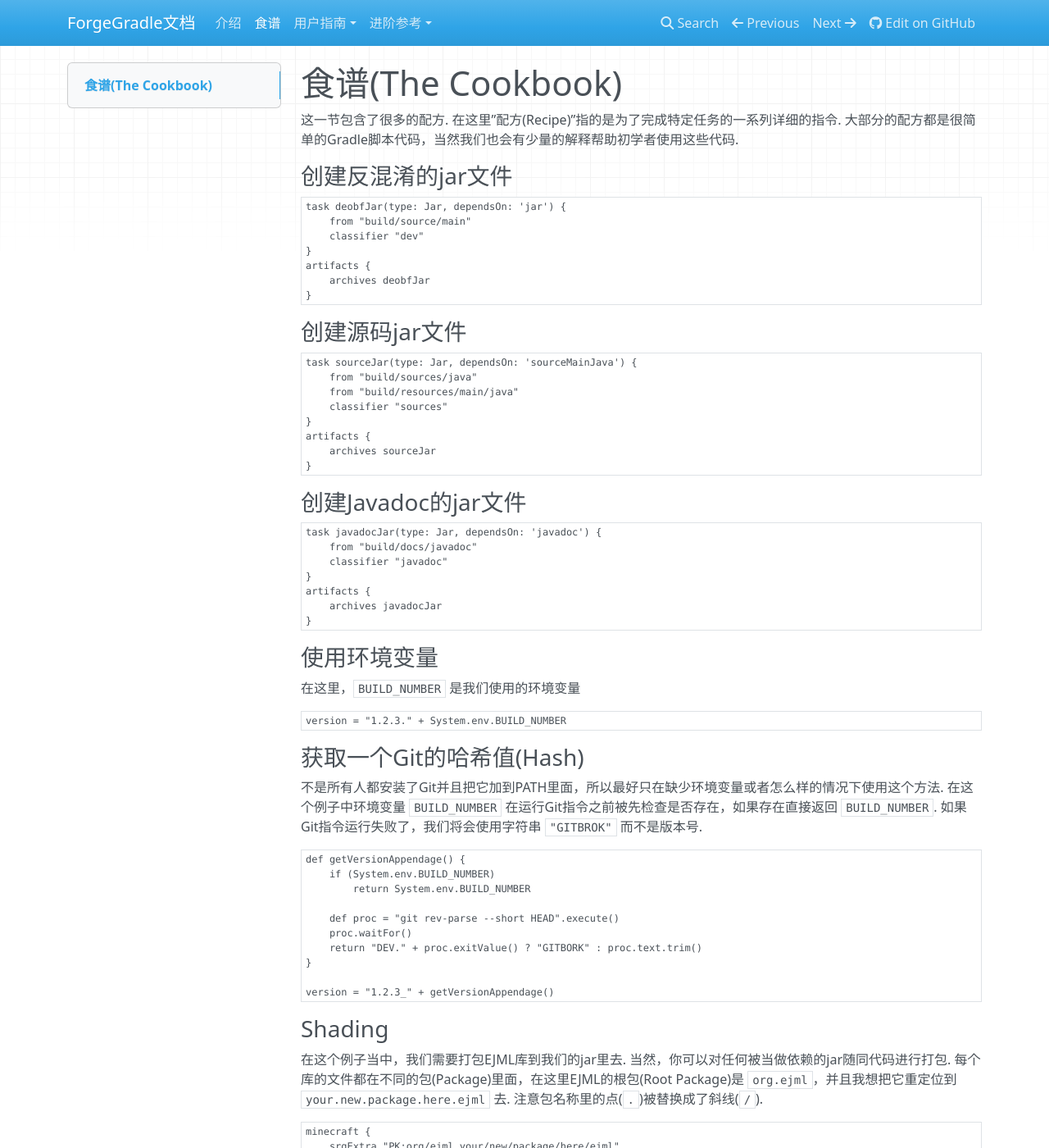
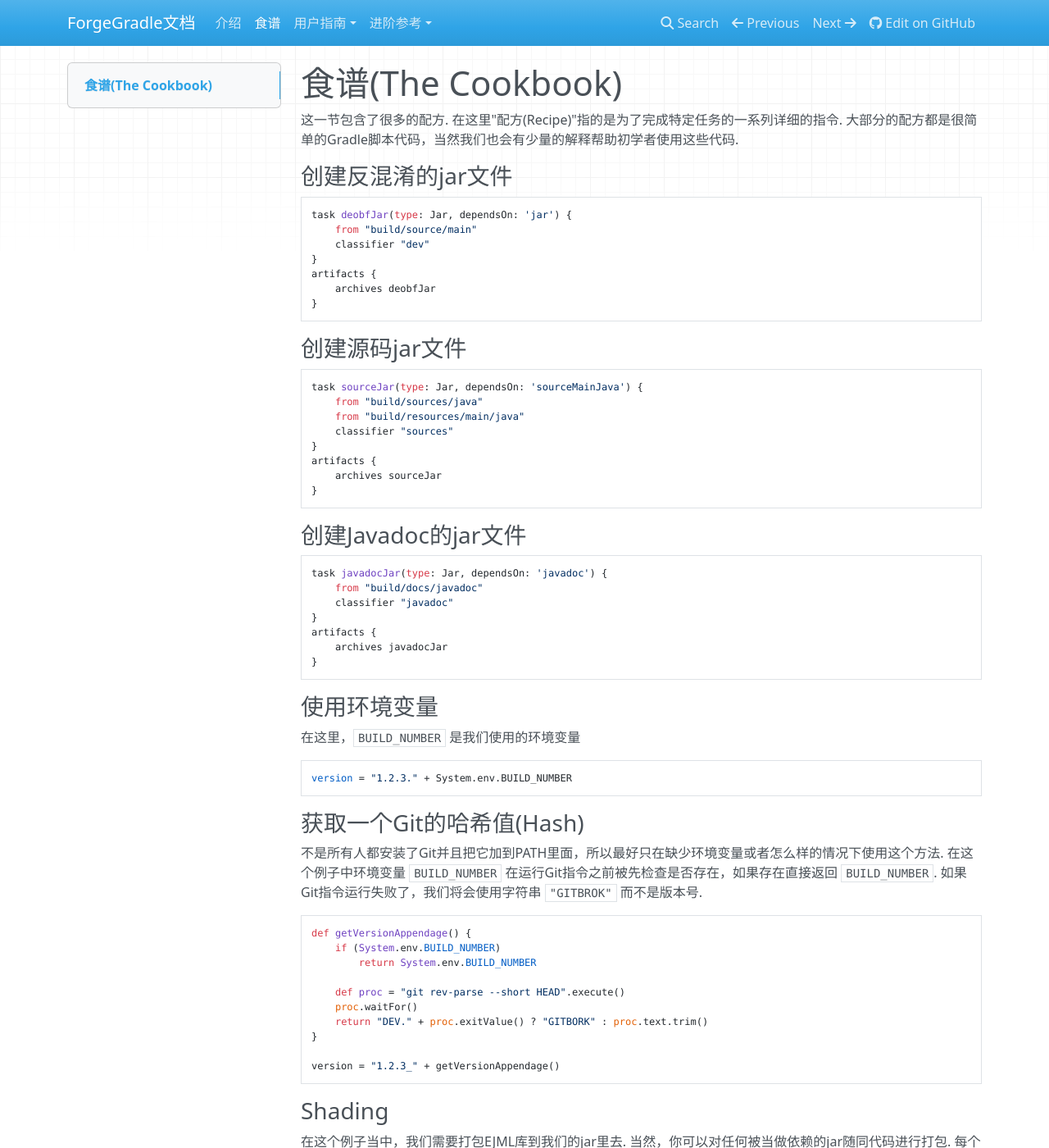
Before and after one commit to Krasjet/ForgeGradle-Documentation-CN, an MkDocs documentation site: the page built from docs/cookbook.md, in a window 1280 px wide and 1400 px high. Shown: the whole window at 82% size. Built offline with MkDocs 1.6.1, drawn with Linux system fonts in a browser that asks for light colours; nearby versions of some CDN libraries; old or Windows-style settings are respelled for this version of MkDocs; some of the changed text lies outside the part shown.

Commit message:
Remove explicit code highlight notation

````diff
--- a/docs/cookbook.md
+++ b/docs/cookbook.md
@@ -5,7 +5,7 @@
 
 ### 创建反混淆的jar文件
 
-```gradle
+```
 task deobfJar(type: Jar, dependsOn: 'jar') {
     from "build/source/main"
     classifier "dev"
@@ -17,7 +17,7 @@ artifacts {
 
 ### 创建源码jar文件
 
-```gradle
+```
 task sourceJar(type: Jar, dependsOn: 'sourceMainJava') {
     from "build/sources/java"
     from "build/resources/main/java"
@@ -30,7 +30,7 @@ artifacts {
 
 ### 创建Javadoc的jar文件
 
-```gradle
+```
 task javadocJar(type: Jar, dependsOn: 'javadoc') {
     from "build/docs/javadoc"
     classifier "javadoc"
@@ -44,7 +44,7 @@ artifacts {
 
 在这里，`BUILD_NUMBER` 是我们使用的环境变量
 
-```gradle
+```
 version = "1.2.3." + System.env.BUILD_NUMBER
 ```
 
@@ -53,7 +53,7 @@ version = "1.2.3." + System.env.BUILD_NUMBER
 不是所有人都安装了Git并且把它加到PATH里面，所以最好只在缺少环境变量或者怎么样的情况下使用这个方法. 在这个例子中环境变量 `BUILD_NUMBER` 在运行Git指令之前被先检查是否存在，如果存在直接返回 `BUILD_NUMBER`. 如果Git指令运行失败了，我们将会使用字符串 `"GITBROK"` 而不是版本号.
 
 
-```gradle
+```
 def getVersionAppendage() {
     if (System.env.BUILD_NUMBER)
         return System.env.BUILD_NUMBER
@@ -70,7 +70,7 @@ version = "1.2.3_" + getVersionAppendage()
 
 在这个例子当中，我们需要打包EJML库到我们的jar里去. 当然，你可以对任何被当做依赖的jar随同代码进行打包. 每个库的文件都在不同的包(Package)里面，在这里EJML的根包(Root Package)是 `org.ejml`，并且我想把它重定位到 `your.new.package.here.ejml` 去. 注意包名称里的点(`.`)被替换成了斜线(`/`).
 
-```gradle
+```
 minecraft {
     srgExtra "PK:org/ejml your/new/package/here/ejml"
 }
--- a/mkdocs.yml
+++ b/mkdocs.yml
@@ -13,5 +13,3 @@ pages:
 
 markdown_extensions:
   - admonition
-  - smarty
-  - sane_lists
````
Also changed, not shown: docs/user-guide/shading.md (+3 -3 lines).
